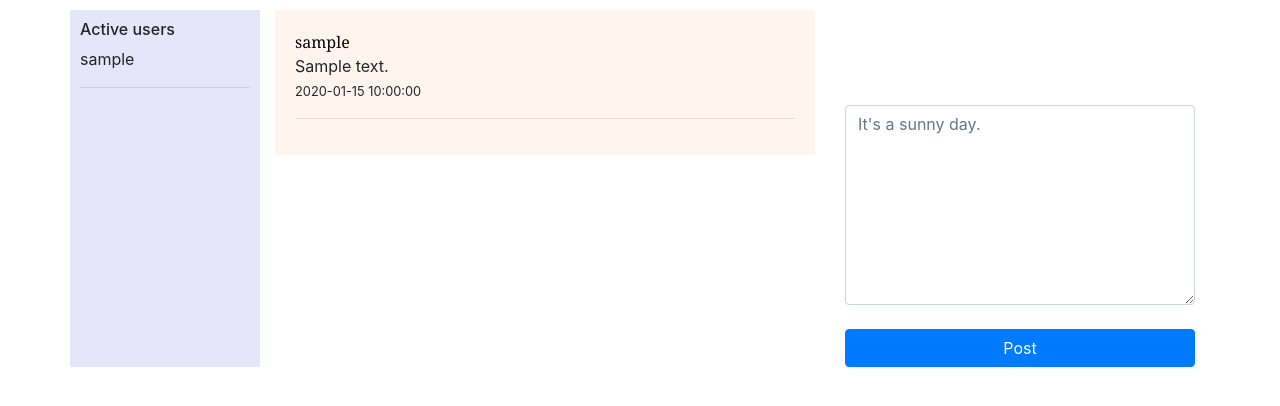
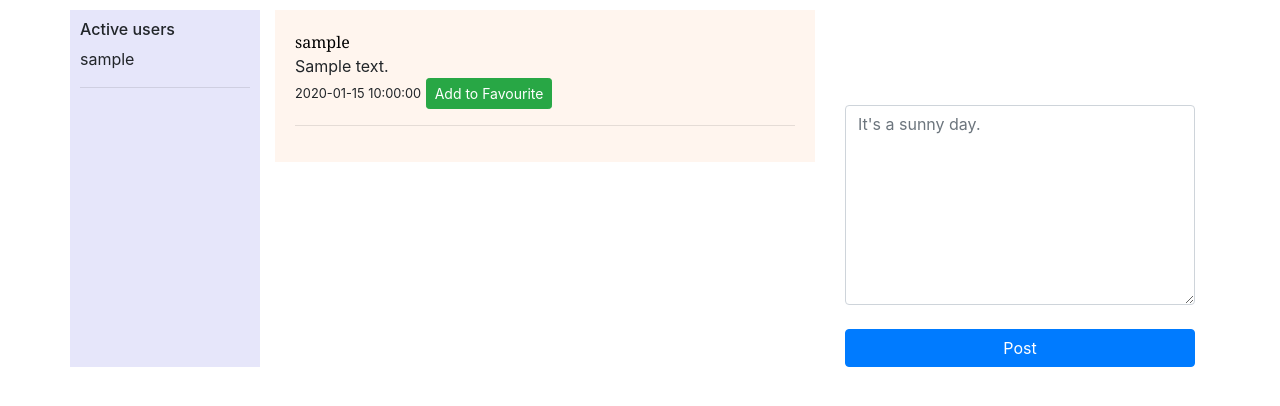
Before and after one commit to hemantsirsat/twitter-prototype, a Flask app: page /stories in a window 1280 px wide. Shown: the part 56-462 px from the top of the page. Run offline with Flask 2, Linux system fonts and the light colour scheme; the visitor is signed in with stand-in values (Sample User, id 1); a database or web service that is not in the repository returns one stand-in record (values such as "Sample title"); some libraries are stand-ins or nearby versions.

Commit message:
added favourites button

```diff
--- a/static/form.css
+++ b/static/form.css
@@ -40,3 +40,9 @@
     margin-top: 10px;
     padding: 10px;
 }
+
+#favourite-button{
+    position: relative;
+    right: 0;
+    bottom: 0;
+}
--- a/templates/base.html
+++ b/templates/base.html
@@ -12,4 +12,20 @@
 
     {% endblock %}
 </body>
+    <script src="https://code.jquery.com/jquery-3.2.1.slim.min.js" integrity="sha384-KJ3o2DKtIkvYIK3UENzmM7KCkRr/rE9/Qpg6aAZGJwFDMVNA/GpGFF93hXpG5KkN" crossorigin="anonymous"></script>
+    <script src="https://cdnjs.cloudflare.com/ajax/libs/popper.js/1.12.9/umd/popper.min.js" integrity="sha384-ApNbgh9B+Y1QKtv3Rn7W3mgPxhU9K/ScQsAP7hUibX39j7fakFPskvXusvfa0b4Q" crossorigin="anonymous"></script>
+    <script src="https://maxcdn.bootstrapcdn.com/bootstrap/4.0.0/js/bootstrap.min.js" integrity="sha384-JZR6Spejh4U02d8jOt6vLEHfe/JQGiRRSQQxSfFWpi1MquVdAyjUar5+76PVCmYl" crossorigin="anonymous"></script>
+    <script>
+        var click_button = document.getElementById('favourite-button');
+        function favourite(){
+            var text = click_button.innerHTML;
+            if(text == 'Add to Favourite'){
+                click_button.innerHTML = 'Added to Favourite';
+            }
+            else{
+                click_button.innerHTML = 'Add to Favourite';
+            }
+            console.log(text);
+        }
+    </script>
 </html>
--- a/templates/story.html
+++ b/templates/story.html
@@ -40,6 +40,7 @@
                     </div>
                     <div class="date">
                         <small>{{post.date}}</small>
+                        <button id="favourite-button" onclick="favourite()" class='btn btn-success btn-sm' value='{{post._id}}'>Add to Favourite</button>
                         <hr>
                     </div>
                     {% endfor %}
@@ -56,3 +57,10 @@
         </div>
     </div>
 {% endblock %}
+    <script>
+        var click_button = document.getElementById('favourite-button');
+        function favourite(){
+            var text = click_button.innerHTML;
+            console.log(text);
+        }
+    </script>
```
